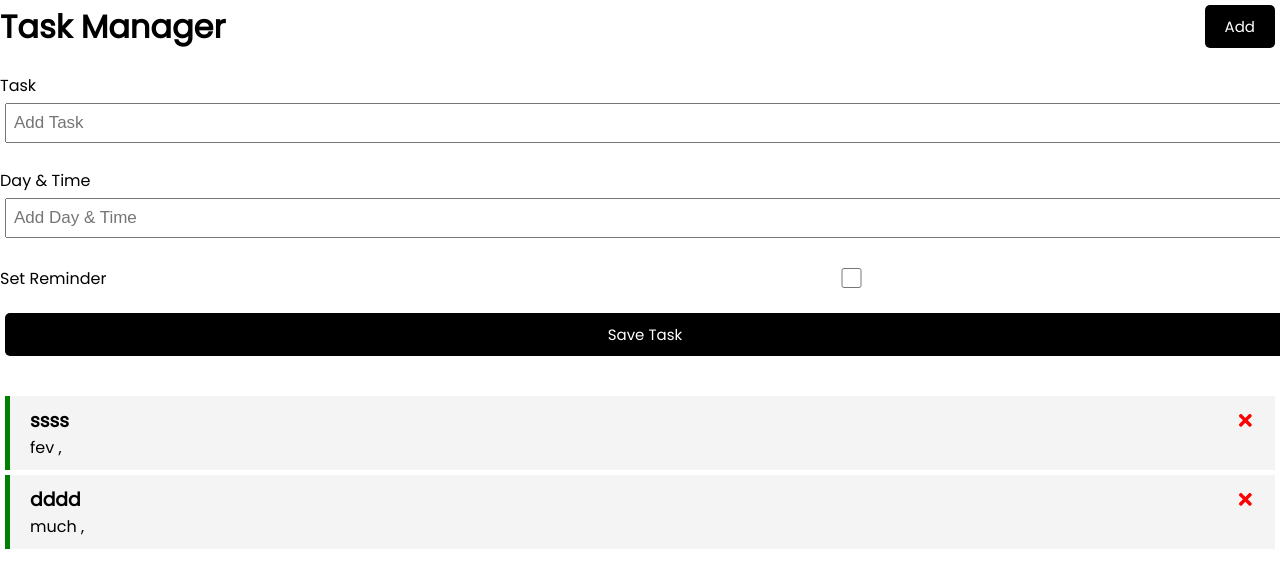
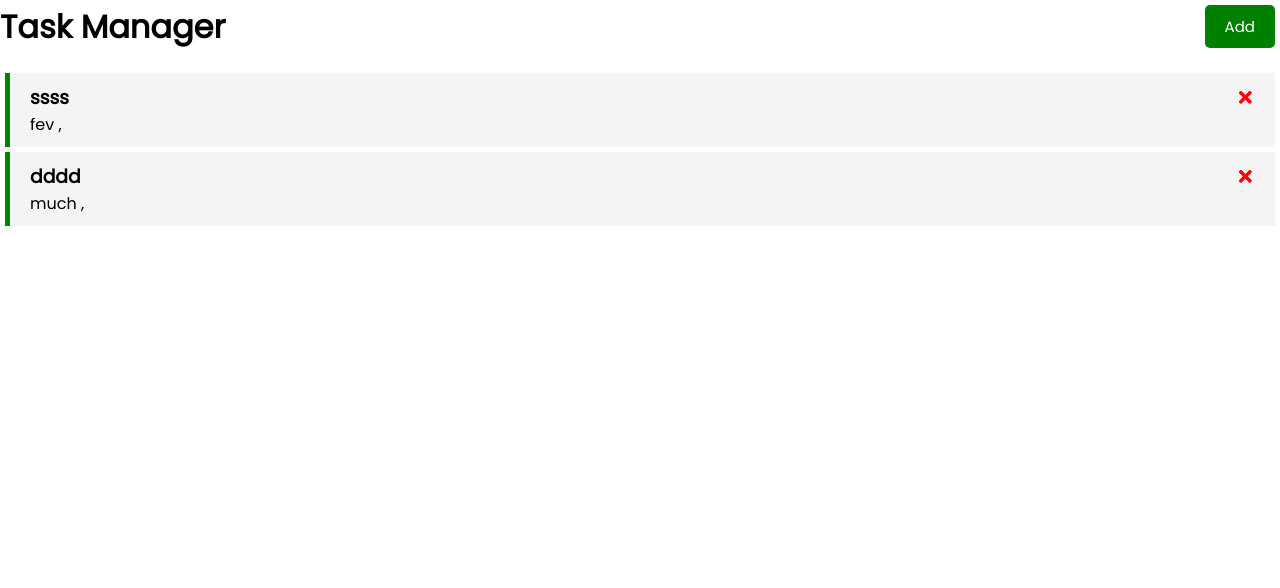
Before and after one commit to MohammadRezaQaderi/Learning, a React (Create React App) app in the folder React/react-app/: page / in a window 1280 px wide. Shown: the top 588 px of the page. Built offline with nearby package versions, Linux system fonts and the light colour scheme.

Commit message:
the style and ...

```diff
--- a/React/react-app/src/App.js
+++ b/React/react-app/src/App.js
@@ -5,6 +5,7 @@
 
 // import React from "react";
 function App() {
+  const [showAddTask, setShowAddTask] = useState(false)
   const [tasks, setTasks] = useState([
     {
         id: 1,
@@ -41,8 +42,8 @@
 
   return (
       <div className="App">
-        <Header />
-        <AddTask onAdd={addTask} />
+        <Header onAdd={() => setShowAddTask(!showAddTask) } showAdd = {showAddTask} />
+        {showAddTask && <AddTask onAdd={addTask} />}
         {tasks.length > 0 ? <Tasks tasks={tasks} onDelete = {deleteTask} onToggle = {toggleReminder}/> : "There is no Task"}
       </div>
     );
--- a/React/react-app/src/components/Header.js
+++ b/React/react-app/src/components/Header.js
@@ -1,13 +1,10 @@
 import PropTypes from 'prop-types'
 import Button from './Button.js'
-const Header = ({title}) => {
-    const onClick =  () =>{
-
-    }
+const Header = ({title, onAdd, showAdd}) => {
   return (
     <header className='header'>
         <h1 >{title}</h1>
-        <Button onClick={onClick} />
+        <Button text={showAdd ? 'Close' : 'Add'} color={showAdd ? 'Red' : 'green'} onClick={onAdd} />
     </header>
   )
 }
```
